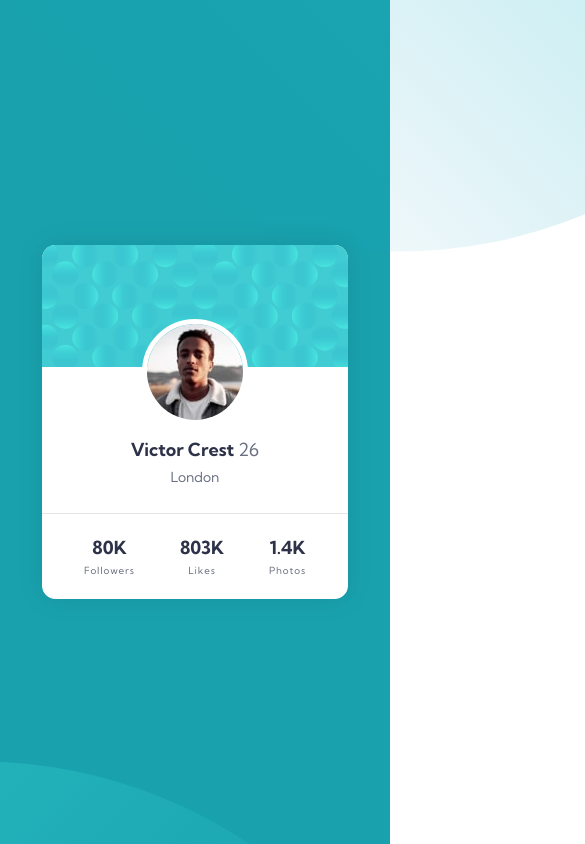
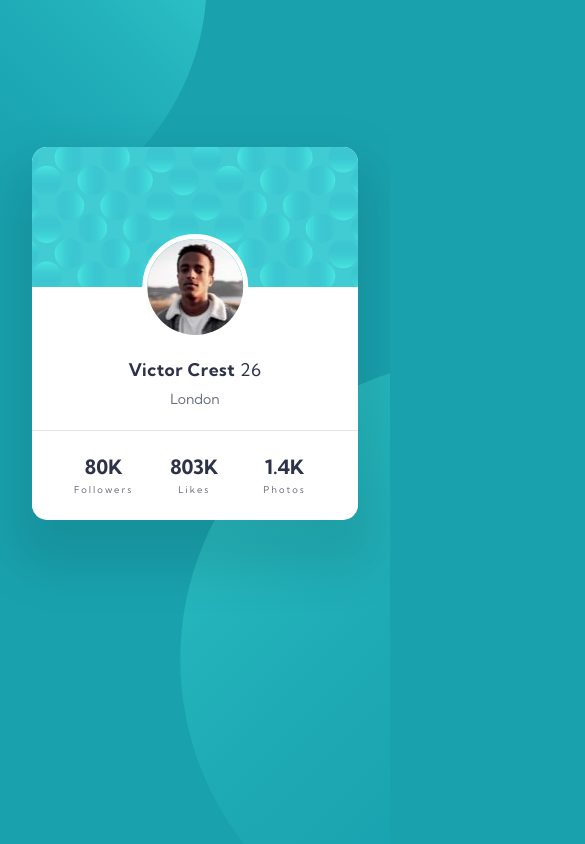
Before and after one commit to onlyhasbi/profile_card, a plain HTML site: page index.html in a window 390 px wide. Shown: the top 844 px of the page, 585 px wide, since content can reach past the window. Drawn offline with Linux system fonts and the light colour scheme.

Commit message:
fix responsive and background position

```diff
--- a/index.html
+++ b/index.html
@@ -11,20 +11,24 @@
 </head>
 
 <body>
-  <main>
-    <div>
+  <main class="container">
+    <!-- <div>
       <img class="circle-top" src="./images/bg-pattern-top.svg" alt="bg-pattern-top">
-    </div>
+    </div> -->
 
     <section class="card">
+
       <div class="profile-heading">
-        <img class="profile-bg" src="./images/bg-pattern-card.svg" alt="bg-pattern-card">
-        <img class="profile-photo" src="./images/image-victor.jpg" alt="image-victor">
+        <div class="photo-profile">
+          <img class="photo" src="./images/image-victor.jpg" alt="image-victor">
+        </div>
       </div>
+
       <div class="profile-content">
-        <h1 class="profile-name">Victor Crest <span class="profile-age">26</span></h1>
+        <h1>Victor Crest<span>26</span></h1>
         <p class="profile-country">London</p>
       </div>
+
       <div class="profile-counter">
         <div class="profile-item">
           <h2 class="counter-heading">80K</h2>
@@ -41,9 +45,9 @@
       </div>
     </section>
 
-    <div>
+    <!-- <div>
       <img class="circle-bottom" src="./images/bg-pattern-bottom.svg" alt="bg-pattern-bottom">
-    </div>
+    </div> -->
 
   </main>
 </body>
--- a/styles/styles.css
+++ b/styles/styles.css
@@ -12,74 +12,68 @@
   margin: 0;
 }
 
+*,
+*::before,
+*::after {
+  box-sizing: border-box;
+}
+
 body,
 html {
-  font-size: 18px;
-  overflow: hidden;
-  font-family: "Kumbh Sans", sans-serif;
+  font-size: 62.5%;
   color: var(--very-dark-desaturated-blue);
 }
 
-main {
-  width: 100%;
-  height: 100vh;
+body {
+  background-image: url("../images/bg-pattern-top.svg"),
+    url("../images/bg-pattern-bottom.svg");
   background-color: var(--dark-cyan);
-  display: flex;
-  align-items: center;
-  justify-content: center;
-}
-
-.circle-top,
-.circle-bottom {
-  position: absolute;
-  z-index: 0;
-}
-
-.circle-top {
-  top: -86%;
-  left: -23.5%;
-}
-
-.circle-bottom {
-  right: -19.5%;
-  bottom: -106%;
+  background-repeat: no-repeat, no-repeat;
+  background-position: left -29.3rem top -27rem, right -39rem bottom -29.2rem;
+  background-size: 50rem, 60rem;
+  font-family: "Kumbh Sans", sans-serif;
 }
 
 .card {
-  width: 19.5rem;
+  width: 32.6rem;
+  margin: 14.7rem auto;
   background-color: white;
-  border-radius: 0.75rem;
+  border-radius: 1.5rem;
+  overflow: hidden;
   text-align: center;
-  box-shadow: 0 0 1.5rem rgba(0, 0, 0, 0.1);
-  z-index: 1;
+  box-shadow: 0 3rem 5rem 2rem rgba(0, 0, 0, 0.1);
 }
 
 .profile-heading {
   position: relative;
+  width: 100%;
+  height: 15rem;
+  background: url("../images/bg-pattern-card.svg") no-repeat;
+  background-position: center top;
 }
 
-.profile-bg {
+.photo-profile {
+  position: absolute;
+  overflow: hidden;
+  border-radius: 6rem;
+  width: 100%;
+  max-width: 10.55rem;
+  top: 8.7rem;
+  left: 50%;
+  transform: translate(-50%);
+  border: 5px solid #fff;
+}
+
+.photo {
   display: block;
   width: 100%;
-  object-fit: contain;
-  border-top-left-radius: 0.75rem;
-  border-top-right-radius: 0.75rem;
-}
-
-.profile-photo {
-  position: absolute;
-  display: block;
-  top: 61%;
-  left: 50%;
-  transform: translateX(-50%);
-  border-radius: 50%;
-  border: 5px solid white;
+  height: auto;
 }
 
 .profile-content {
   margin: 0 auto;
-  margin-top: 3.94rem;
-  margin-bottom: 1.5rem;
+  margin-top: 6.2rem;
+  margin-bottom: 2.2rem;
 }
 
 .profile-age,
@@ -89,42 +83,72 @@ main {
   font-weight: 400;
 }
 
-.profile-name {
-  font-size: 1rem;
+.profile-content h1 {
+  font-size: 1.75rem;
+  letter-spacing: 0.05rem;
+}
+
+.profile-content span {
+  margin-left: 0.5rem;
+  font-weight: 400;
 }
 
 .profile-country {
-  margin-top: 0.4rem;
-  font-size: 0.77rem;
+  margin-top: 1rem;
+  font-size: 1.4rem;
 }
 
 .profile-counter {
   display: flex;
   align-items: center;
-  justify-content: center;
-  align-content: center;
-  gap: 3.2rem;
   border-top: 0.01rem solid rgba(0, 0, 0, 0.1);
-  padding-top: 1.25rem;
-  margin-bottom: 1.25rem;
+  padding-top: 2.4rem;
+  padding-left: 4.2rem;
+  padding-right: 4.2rem;
+  padding-bottom: 2.5rem;
+}
+
+.profile-item:nth-child(2) {
+  margin-left: 3.7rem;
+  margin-right: 4.5rem;
 }
 
 .counter-heading {
-  font-size: 1rem;
+  font-size: 1.97rem;
 }
 
 .counter-label {
-  font-size: 0.55rem;
-  letter-spacing: 0.05rem;
-  margin-top: 0.25rem;
+  font-size: 0.95rem;
+  letter-spacing: 2px;
+  margin-top: 0.45rem;
 }
 
-@media only screen and (max-width: 414px) {
+@media screen and (min-width: 800px) {
+  body {
+    background-size: 100rem, 100rem;
+    background-position: left -35.1rem top -52.7rem, right -29rem bottom -65.5rem;
+  }
+
   .card {
-    width: 17rem;
+    width: 35rem;
+    margin: 17.3rem auto;
+  }
+
+  .profile-content {
+    margin-top: 6.2rem;
+    margin-bottom: 2.3rem;
   }
 
   .profile-counter {
-    gap: 2.5rem;
+    padding-left: 4.83rem;
+  }
+
+  .profile-item:nth-child(2) {
+    margin-left: 4.6rem;
+    margin-right: 5.4rem;
+  }
+
+  .counter-heading {
+    font-size: 1.9rem;
   }
 }
```
